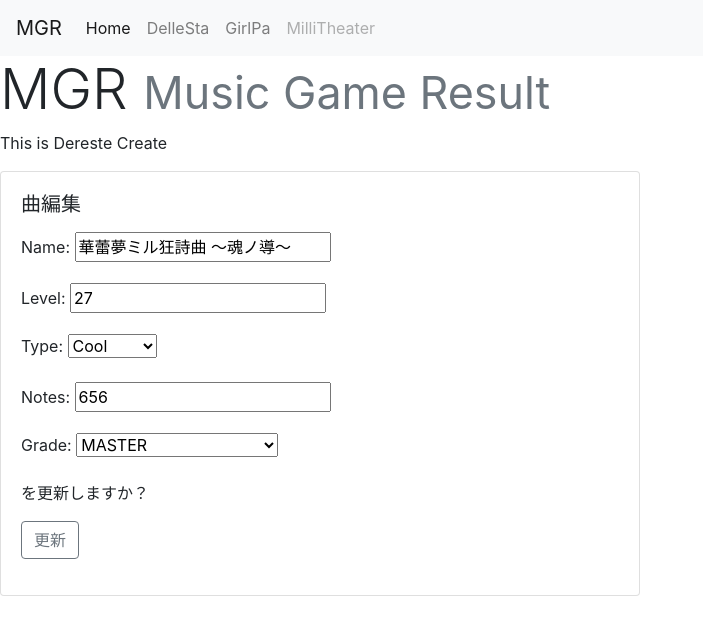
After one commit to jizoemma/MGame, a Django app: page /dereste/update/1/ in a window 1280 px wide. The commit adds this page. Shown: the top 635 px of the page, without its empty margins (0-703 px from the left). Run offline with Django 3.2, Linux system fonts and the light colour scheme; data comes from the database, SQL or seed files in the repository; some libraries are stand-ins or nearby versions.

Commit message:
SongsUpdate実装済み

```diff
--- a/dereste/urls.py
+++ b/dereste/urls.py
@@ -9,4 +9,5 @@ urlpatterns = [
   path('allList/', views.song_all_list, name='allList'),
   path('create/', views.SongCreate.as_view(), name='create'),
   path('delete/<int:pk>/', views.SongDelete.as_view(), name='delete'),
+  path('update/<int:pk>/', views.SongUpdate.as_view(), name='update'),
 ]
--- a/dereste/views.py
+++ b/dereste/views.py
@@ -1,6 +1,6 @@
 from django.shortcuts import render
 from django.http import HttpResponse
-from django.views.generic.edit import  UpdateView, DeleteView
+from django.views.generic.edit import DeleteView ,UpdateView
 from .models import Songs
 from .filters import SongsFilter
 from .forms import CreateSongForm, CreateHelperForm
@@ -28,7 +28,9 @@ class SongCreate(CreateView):
 # Update
 class SongUpdate(UpdateView):
   model = Songs
-  fields = ['name','level','type','notes','grade',]
+  fields = ['name', 'level','type', 'notes','grade']
+  template_name = "songs_update_form.html"
+  success_url = reverse_lazy('allList')
 
 # all List
 def song_all_list(request):
--- a/templates/dereste_all_list.html
+++ b/templates/dereste_all_list.html
@@ -52,7 +52,7 @@
             <td>{{ obj.notes }}</td>
             <td>{{ obj.pk }}</td>
             <td>
-                <a href="#" class="btn btn-outline-success">modify</a>
+                <a href="{% url 'update' obj.pk %}" class="btn btn-outline-success">update</a>
                 <a href="{% url 'delete' obj.pk %}" class="btn btn-outline-danger">delete</a>
             </td>
           </tr>
--- /dev/null
+++ b/templates/songs_update_form.html
@@ -0,0 +1,20 @@
+{% extends "base2.html" %}
+{% block content %}
+  <p>This is Dereste Create</p>
+  <div class="card w-50">
+    <div class="card-body">
+      <h5 class="card-title">曲編集</h5>
+      <p>
+        <form method="post">
+          {% csrf_token %}
+
+          <p>{{ form.as_p }}を更新しますか？</p>
+          <button type="submit" class="btn btn-outline-secondary">
+            更新
+          </button>
+        </form>
+
+        </p>
+    </div>
+  </div>
+{% endblock content %}
```
